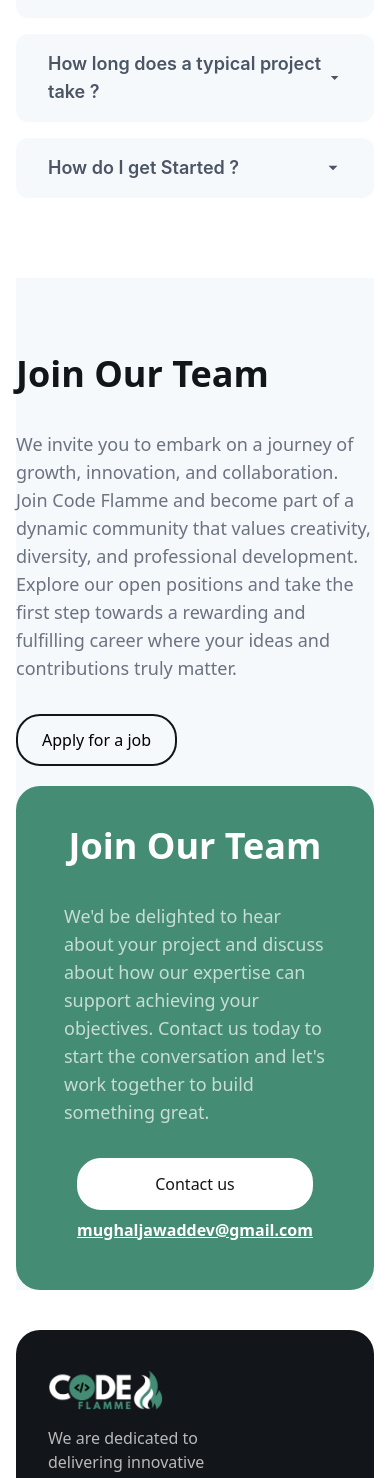
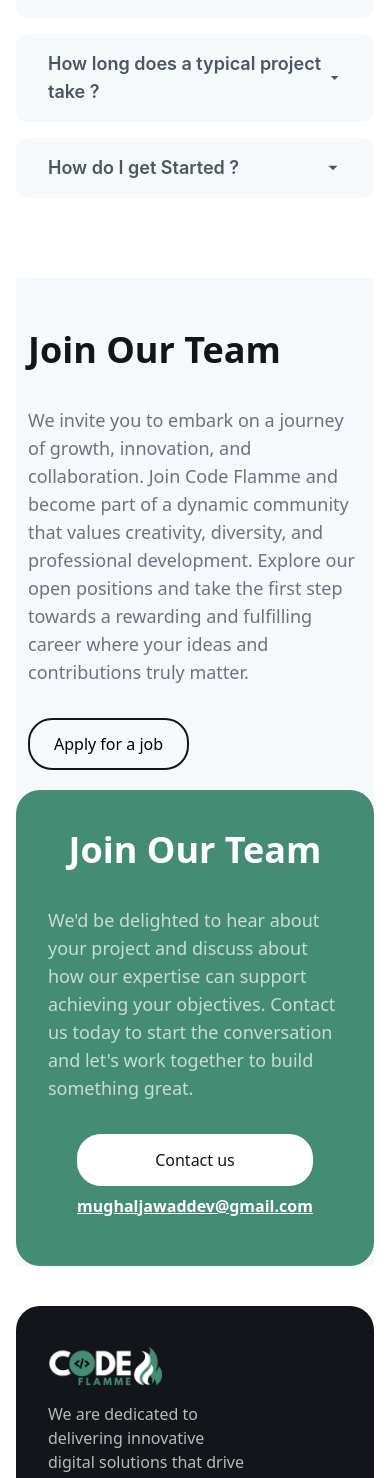
Before and after one commit to jawad-ilyas/Expo-Tech-Solution, a React (Vite) app: page / in a window 390 px wide. Shown: the part 9000-10478 px from the top of the page. Built offline with nearby package versions, Linux system fonts and the light colour scheme.

Commit message:
home page responsive complete

```diff
--- a/src/components/JoinOurTeamSection.jsx
+++ b/src/components/JoinOurTeamSection.jsx
@@ -9,7 +9,7 @@ function JoinOurTeamSection() {
             <div className='xl:w-11/12 mx-auto 2xl:w-8/12'>
 
                 <div className='no | flex flex-col justify-between items-start '>
-                    <div className='2xl:w-5/12 xl:w-5/12 pt-16 py-5 mb-sm-2 mb-md-3 mb-lg-5 mt-3 mt-sm-4  '>
+                    <div className='2xl:w-5/12 xl:w-5/12 py-5 mb-sm-2 mb-md-3 mb-lg-5 mt-3 mt-sm-4 no | px-3 pt-10 '>
                         <OurServicesWithButton title={"Join Our Team"} description={"We invite you to embark on a journey of growth, innovation, and collaboration. Join Code Flamme and become part of a dynamic community that values creativity, diversity, and professional development. Explore our open positions and take the first step towards a rewarding and fulfilling career where your ideas and contributions truly matter."} center={false} btnText={"Apply for a job"}/>
 
                     </div>
--- a/src/components/OurServicesWithButtonWithBg.jsx
+++ b/src/components/OurServicesWithButtonWithBg.jsx
@@ -2,7 +2,7 @@ import React from 'react'
 
 function OurServicesWithButtonWithBg({ title, center, description, btnText }) {
     return (
-        <div className='no  | flex flex-col items-center justify-center px-12 pt-10 '>
+        <div className='no  | flex flex-col items-center justify-center px-8 pt-10 '>
             <h1 className='text-white text-4xl mb-3 font-semibold'>{title}</h1>
             <h5 className={`text-lightGray text-lg mt-6 mb-8 ${center === false ? "text-left" : "text-center"}`}>{description}</h5>
             <div className='pb-12'>
```
